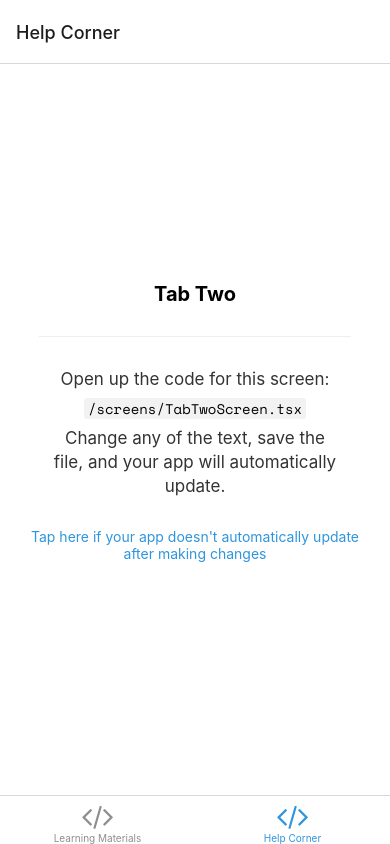
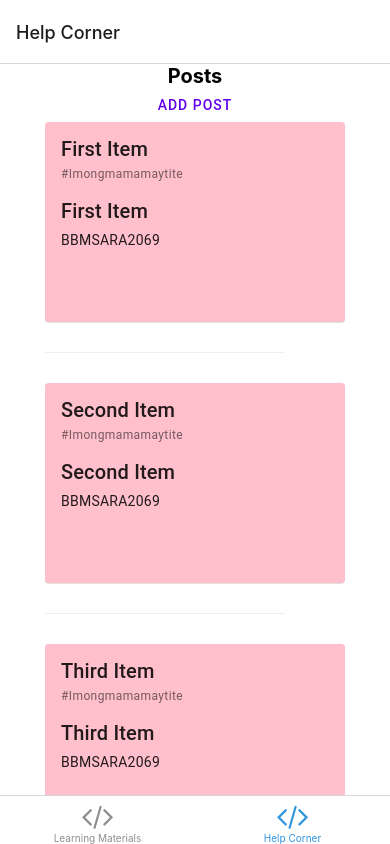
Before and after one commit to crimsoner18/tithesis, a React Native app: screen /TabTwo in a window 390 px wide. Built offline with nearby package versions, Linux system fonts and the light colour scheme; what expo-linking would draw is missing.

Commit message:
comment card chuchu

```diff
--- /dev/null
+++ b/components/help/comment/CommentCard.tsx
@@ -0,0 +1,33 @@
+import { TouchableOpacity, View, Text } from "react-native";
+import { Card, Paragraph, Title } from "react-native-paper";
+
+export default function CommentCard({
+  comment,
+  title,
+}: {
+  comment: string;
+  title: string;
+}) {
+  return (
+    <TouchableOpacity>
+      <Card style={{ height: 200, width: 300, backgroundColor: "pink" }}>
+        <Card.Title title={title} subtitle="#Imongmamamaytite" />
+        <Card.Content>
+          <Title>{title}</Title>
+          <Paragraph>BBMSARA2069</Paragraph>
+        </Card.Content>
+      </Card>
+    </TouchableOpacity>
+  );
+}
+
+const styles = {
+  container: {
+    flex: 1,
+    flexDirection: "row",
+    margin: 10,
+    borderRadius: 10,
+    backgroundColor: "#fff",
+    shadowColor: "#000",
+  },
+};
--- a/package.json
+++ b/package.json
@@ -29,6 +29,7 @@
     "react": "17.0.1",
     "react-dom": "17.0.1",
     "react-native": "0.64.3",
+    "react-native-paper": "^4.11.2",
     "react-native-safe-area-context": "3.3.2",
     "react-native-screens": "~3.10.1",
     "react-native-web": "0.17.1"
@@ -37,8 +38,8 @@
     "@babel/core": "^7.12.9",
     "@types/react": "~17.0.21",
     "@types/react-native": "~0.64.12",
+    "jest": "^26.6.3",
     "jest-expo": "~44.0.1",
-    "jest": "^26.6.3",
     "react-test-renderer": "17.0.1",
     "typescript": "~4.3.5"
   },
--- a/screens/TabTwoScreen.tsx
+++ b/screens/TabTwoScreen.tsx
@@ -1,14 +1,54 @@
-import { StyleSheet } from 'react-native';
+import { StyleSheet, ScrollView, FlatList } from "react-native";
 
-import EditScreenInfo from '../components/EditScreenInfo';
-import { Text, View } from '../components/Themed';
-
+import EditScreenInfo from "../components/EditScreenInfo";
+import { Text, View } from "../components/Themed";
+import CommentCard from "../components/help/comment/CommentCard";
+import { useState } from "react";
+import { Button } from "react-native-paper";
 export default function TabTwoScreen() {
+  const DATA = [
+    {
+      id: "bd7acbea-c1b1-46c2-aed5-3ad53abb28ba",
+      title: "First Item",
+    },
+    {
+      id: "3ac68afc-c605-48d3-a4f8-fbd91aa97f63",
+      title: "Second Item",
+    },
+    {
+      id: "58694a0f-3da1-471f-bd96-145571e29d72",
+      title: "Third Item",
+    },
+  ];
+  const [posts, setPosts] = useState(DATA);
   return (
     <View style={styles.container}>
-      <Text style={styles.title}>Tab Two</Text>
-      <View style={styles.separator} lightColor="#eee" darkColor="rgba(255,255,255,0.1)" />
-      <EditScreenInfo path="/screens/TabTwoScreen.tsx" />
+      <Text style={styles.title}>Posts</Text>
+
+      <Button
+        onPress={() => {
+          setPosts([
+            ...posts,
+            {
+              id: "58694a0f-3da1-471f-bd96-145571e29d72",
+              title: "Third Item",
+            },
+          ]);
+        }}
+      >
+        Add post
+      </Button>
+      <FlatList
+        data={posts}
+        ItemSeparatorComponent={() => (
+          <View
+            style={styles.separator}
+            lightColor="#eee"
+            darkColor="rgba(255,255,255,0.1)"
+          />
+        )}
+        renderItem={({ item }) => <CommentCard title={item.title} />}
+      />
     </View>
   );
 }
@@ -16,16 +56,16 @@ export default function TabTwoScreen() {
 const styles = StyleSheet.create({
   container: {
     flex: 1,
-    alignItems: 'center',
-    justifyContent: 'center',
+    alignItems: "center",
+    justifyContent: "center",
   },
   title: {
     fontSize: 20,
-    fontWeight: 'bold',
+    fontWeight: "bold",
   },
   separator: {
     marginVertical: 30,
     height: 1,
-    width: '80%',
+    width: "80%",
   },
 });
```
Also changed, not shown: components/help/comment/CommentForm.tsx (added, +19 -0 lines), 1 other file (tests, documents, lock files or other folders).
